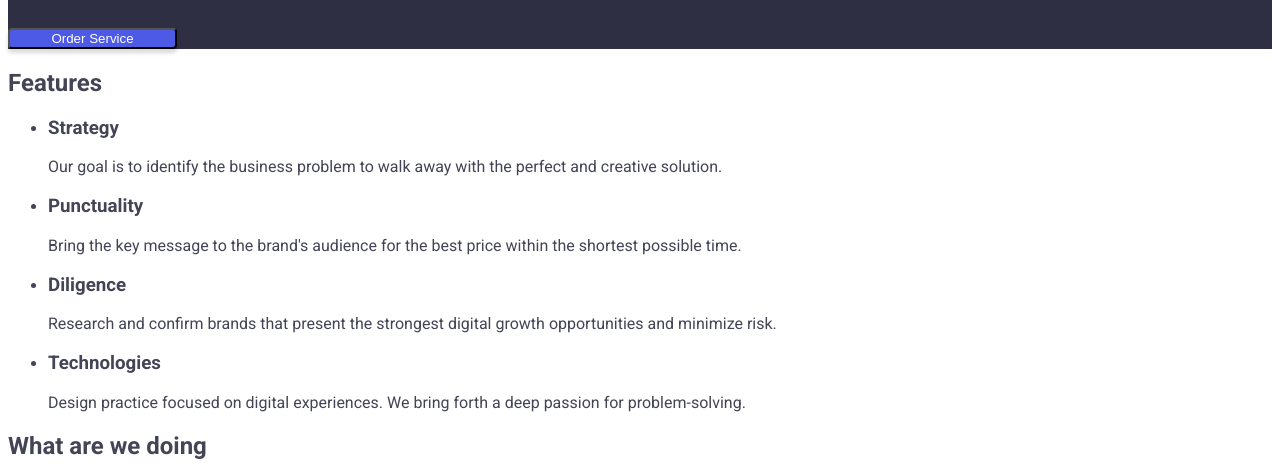
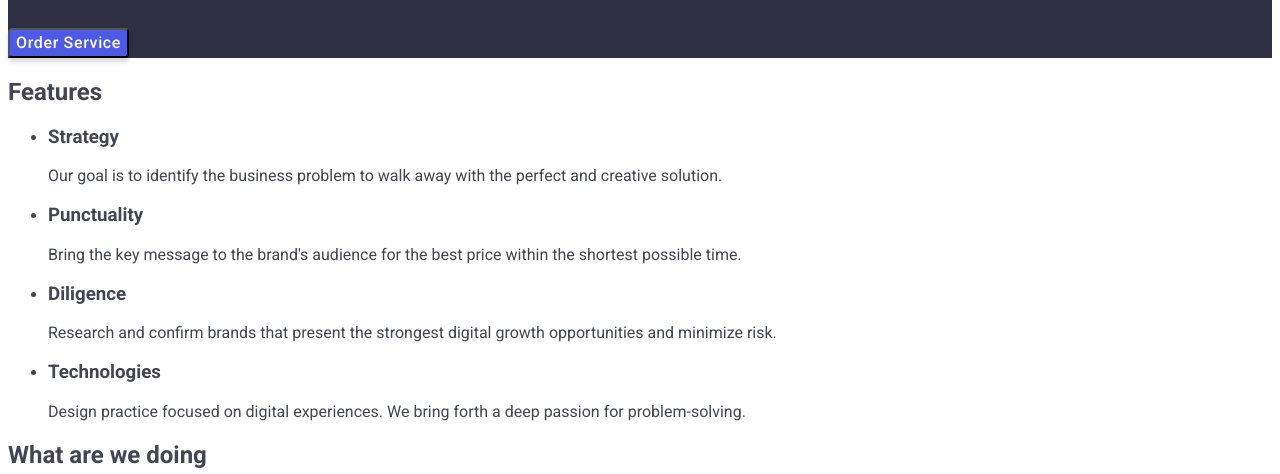
Before and after one commit to Supsayan9/goit-markup-hw-02, a plain HTML site: page index.html in a window 1280 px wide. Shown: the part 306-780 px from the top of the page. Drawn offline with Linux system fonts and the light colour scheme.

Commit message:
Update styles.css

```diff
--- a/css/styles.css
+++ b/css/styles.css
@@ -76,7 +76,11 @@ body {
   color: var(--bg-color);
 }
 .button {
-  width: 169px;
+  font-family: "Roboto", sans-serif;
+  font-weight: 500;
+  font-size: 16px;
+  line-height: 1.5;
+  letter-spacing: 0.04em;
   background: var(--button-color-normal);
   box-shadow: 0px 4px 4px rgba(0, 0, 0, 0.15);
   border-radius: 4px;
```
